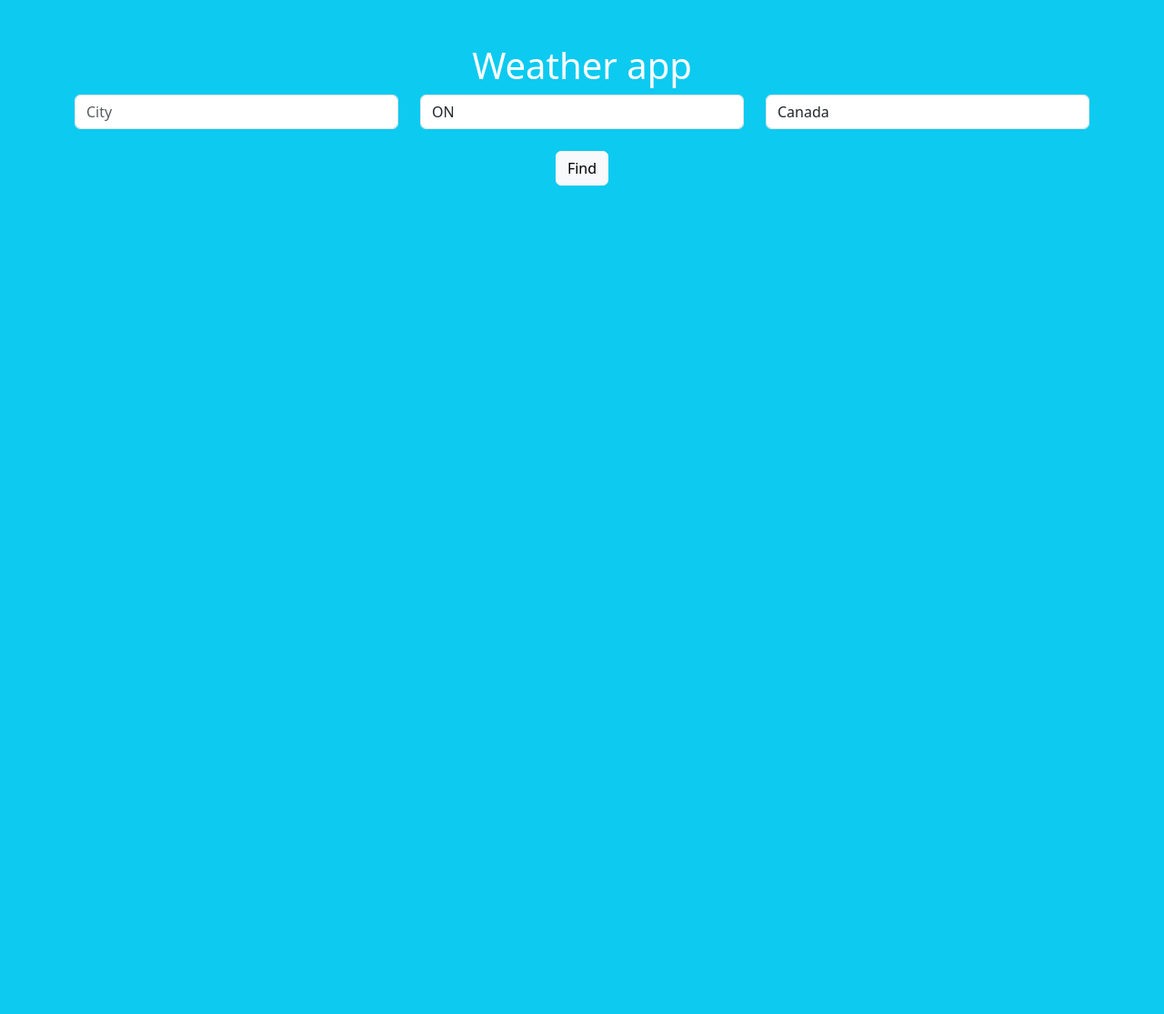
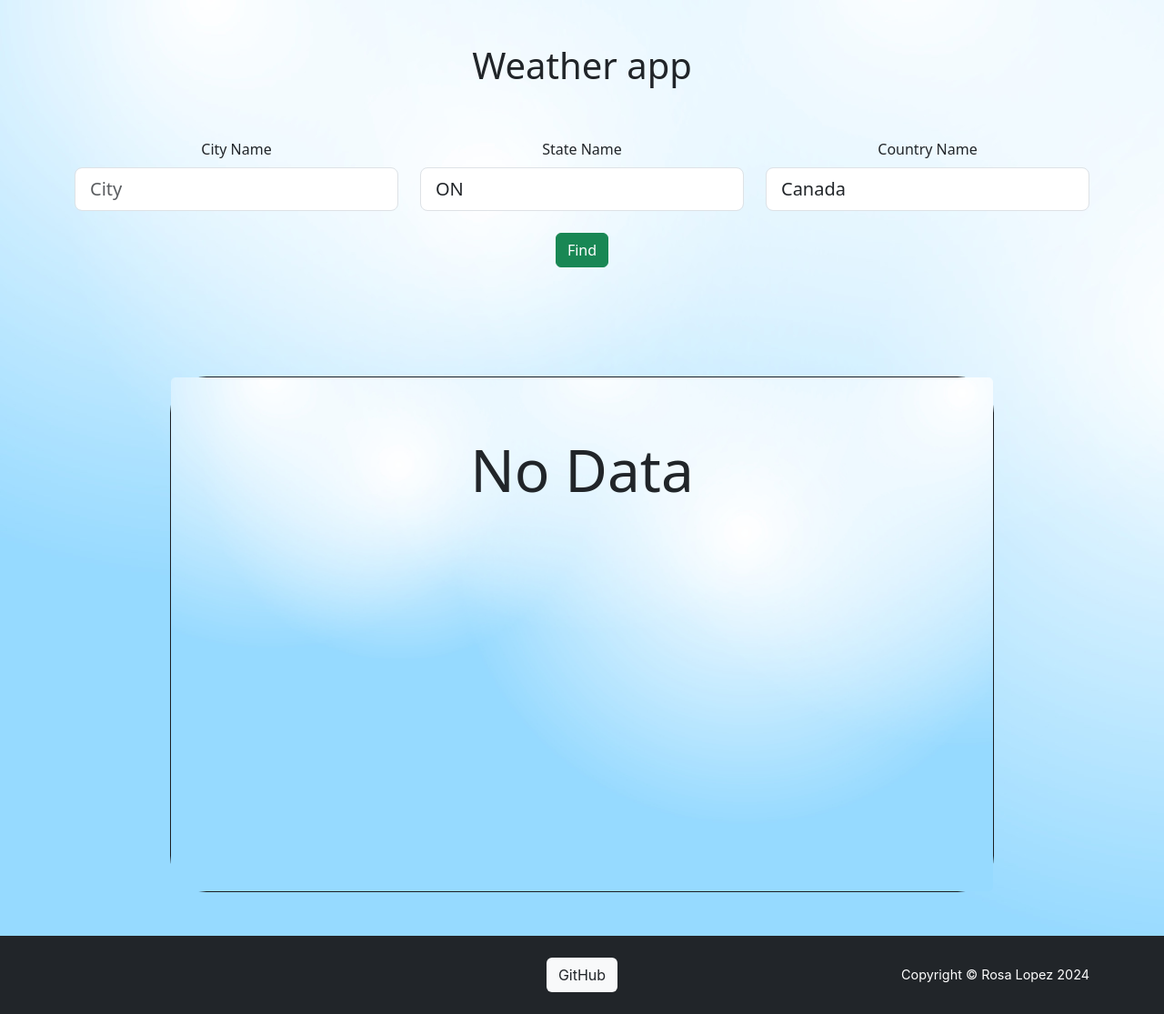
Before and after one commit to rosa-lpz/Flask-Weather-App, a Flask app: page / in a window 1280 px wide. Shown: the whole page at 91% size. Before the commit the page ends 204 px from the top, so only its background shows below. Run offline with Flask 3, Linux system fonts and the light colour scheme.

Commit message:
Style
Style was modified

```diff
--- /dev/null
+++ b/Flask - Weather app/static/style-sheet.css
@@ -0,0 +1,14 @@
+body{
+background-image: url("img/blue-light.jpg");
+
+}
+
+
+.footer {
+    bottom: 0;
+    text-align: center;
+    font-size: 0.9rem;
+    color: #fff;
+    font-family: "Montserrat", -apple-system, BlinkMacSystemFont, "Segoe UI", Roboto, "Helvetica Neue", Arial, sans-serif, "Apple Color Emoji", "Segoe UI Emoji", "Segoe UI Symbol", "Noto Color Emoji";
+
+  }
--- a/Flask - Weather app/templates/index.html
+++ b/Flask - Weather app/templates/index.html
@@ -5,39 +5,127 @@
     <meta name="viewport" content="width=device-width, initial-scale=1.0">
     <title>Weather App</title>
     <link href="https://cdn.jsdelivr.net/npm/bootstrap@5.3.3/dist/css/bootstrap.min.css" rel="stylesheet" integrity="sha384-QWTKZyjpPEjISv5WaRU9OFeRpok6YctnYmDr5pNlyT2bRjXh0JMhjY6hW+ALEwIH" crossorigin="anonymous">
+    <link href="static/style-sheet.css" rel="stylesheet" />
 
 </head>
-<body class="bg-info text-white">
+<body class="--bs-warning-bg-subtle">
     <div class="text-center">
         <h1 class="mt-5">Weather app</h1>
+        <br>
+        <br>
         <form action="/" method="post">
             <div class="container">
                 <div class="row">
                     <div class="col-sm">
-                        <input type="text" id="cityName" name="cityName" placeholder="City" class="form-control">
+                        <label for="cityName" class="form-label">City Name</label>
+                        <input type="text" id="cityName" name="cityName" placeholder="City" class="form-control form-control-lg">
                     </div>
                     <div class="col-sm">
-                        <input type="text" id="stateName" name="stateName" value="ON" class="form-control">
+                        <label for="stateName" class="form-label">State Name</label>
+                        <input type="text" id="stateName" name="stateName" value="ON" class="form-control form-control-lg">
                     </div>
                     <div class="col-sm">
-                        <input type="text" id="countryName" name="countryName" value="Canada" class="form-control">
+                        <label for="countryName" class="form-label">Country Name</label>
+                        <input type="text" id="countryName" name="countryName" value="Canada" class="form-control form-control-lg">
                     </div>
                 </div>
             </div>
             <br>
-            <button class="submit btn btn-light">Find</button>
+            <button class="submit btn btn-success">Find</button>
         </form>
         <br>
-
-
+        <br>
+        <br>
+        <!--Bootstrap Script
         {% if data %}
         <br>
         {{data.main}}: {{ data.description }} <br>
-        <img src="https://openweathermap.org/img/wn/{{data.icon}}@2x.png" alt="Icon">
+        <img src="https://openweathermap.org/img/wn/{{data.icon}}@2x.png" alt="Icon" width="150">
         {{data.temperature}} °C
+        <br>
+        <p>Pressure: {{data.pressure}}</p>
         {% endif %}
+        <br>-->
+
+        <div class="container">
+            {% if data %}
+            <div class="container py-5 h-200">
+                <div class="row d-flex justify-content-center align-items-center h-200">
+                  <div class="col-md-10 col-xxl-8 ">
+
+                    <div class="card bg-dark text-white" style="border-radius: 40px;">
+                      <div class="bg-image" style="border-radius: 35px;">
+                        <img src="static/img/blue-light.jpg"
+                          class="card-img" alt="weather" />
+                        <div class="mask" style="background-color: rgba(190, 216, 232, .5);"></div>
+                      </div>
+                      <div class="card-img-overlay text-dark p-5">
+                        <p class="display-3 my-3">{{data.temperature}}°C</p>
+                        <img src="https://openweathermap.org/img/wn/{{data.icon}}@2x.png" alt="Icon" width="150">
+                        <h5>{{ data.description }}</h5>
+                        <div class="col-sm">
+                            Temperature max: {{data.temperature_max}}
+                        </div>
+                        <div class="col-sm">
+                            Temperature min: {{data.temperature_min}}
+                        </div>
+                      </div>
+                    </div>
+
+                  </div>
+                </div>
+              </div>
+
+            {% else %}
+            <div class="container py-5 h-200">
+              <div class="row d-flex justify-content-center align-items-center h-200">
+                <div class="col-md-10 col-xxl-8 ">
+
+                  <div class="card bg-dark text-white" style="border-radius: 40px;">
+                    <div class="bg-image" style="border-radius: 35px;">
+                      <img src="static/img/blue-light.jpg"
+                        class="card-img" alt="weather" />
+                      <div class="mask" style="background-color: rgba(190, 216, 232, .5);"></div>
+                    </div>
+                    <div class="card-img-overlay text-dark p-5">
+                      <p class="display-3 my-3">No Data</p>
+
+                    </div>
+                  </div>
+
+                </div>
+              </div>
+            </div>
+            {% endif %}
+        </div>
+
+
+
+
+
+      </div>
+    </div>
+
+
+
+
 
     </div>
+            <!--Footer-->
+
+    <footer class="footer py-4 bg-dark">
+        <div class="container">
+            <div class="row align-items-center">
+                <div class="col-lg-4 text-lg-start"> </div>
+                <div class="col-lg-4 my-3 my-lg-0">
+                    <a href="https://github.com/rosa-lpz/Web-Development-Portfolio/tree/main/Flask%20-%20Weather%20app" class="btn bg-light">GitHub</a>
+                </div>
+                <div class="col-lg-4 text-lg-end ">Copyright &copy; Rosa Lopez 2024</div>
+            </div>
+        </div>
+    </footer>
+
+    <!--Bootstrap Script-->
     <script src="https://cdn.jsdelivr.net/npm/bootstrap@5.3.3/dist/js/bootstrap.bundle.min.js" integrity="sha384-YvpcrYf0tY3lHB60NNkmXc5s9fDVZLESaAA55NDzOxhy9GkcIdslK1eN7N6jIeHz" crossorigin="anonymous"></script>
 </body>
 </html>
```
Also changed, not shown: Flask - Weather app/requirements.txt (+13 -3 lines), Flask - Weather app/weather.py (+10 -1 lines), Flask - Weather app/README.md (added), Flask - Weather app/static/img/blue-light.jpg (added), Flask - Weather app/weather-app.png (added).
